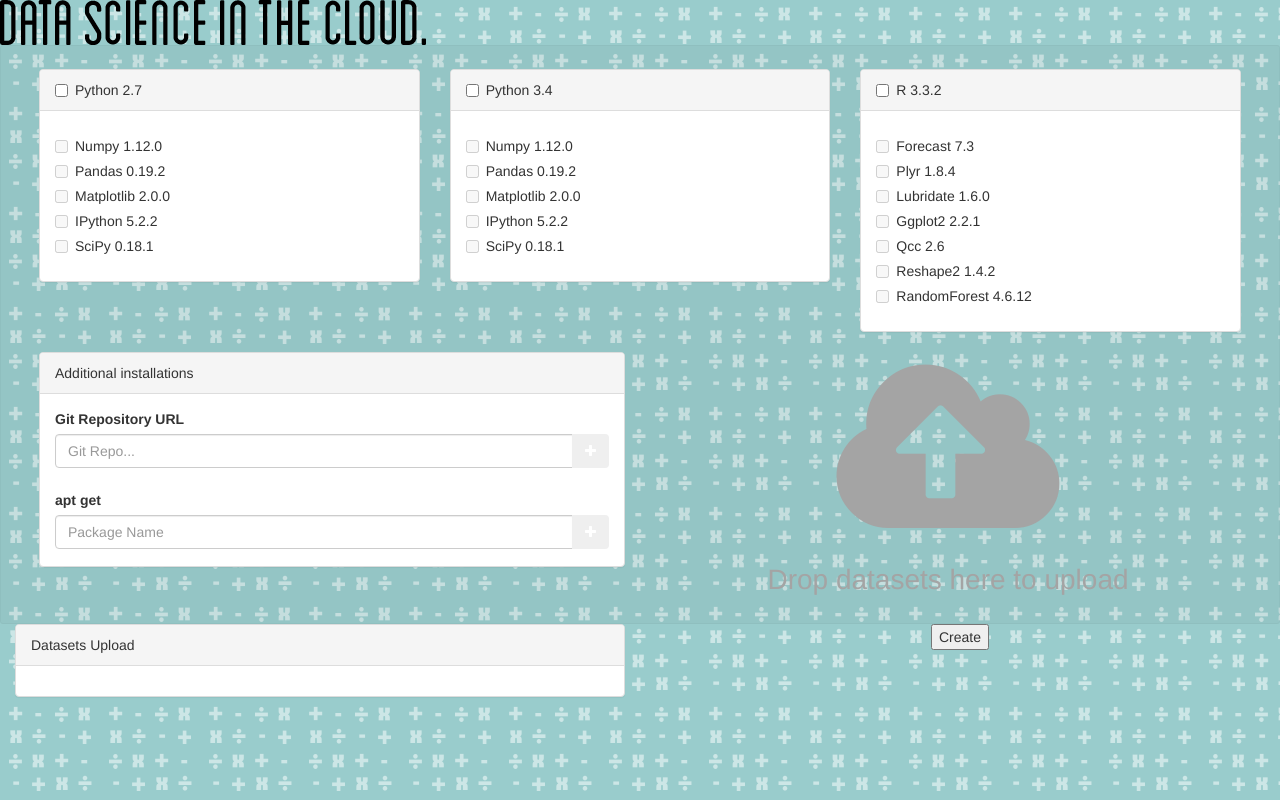
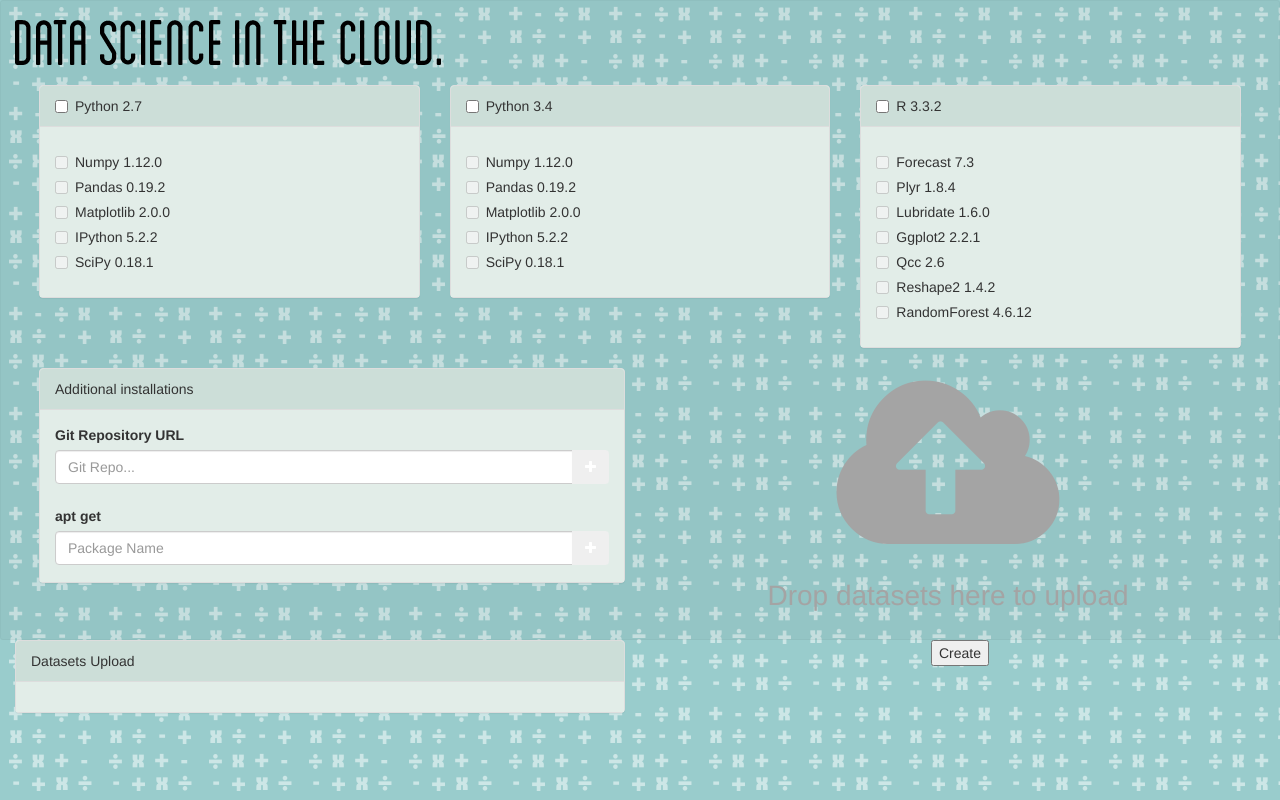
Before and after one commit to projectmozaic/Mozaic, a Django app: page / in a window 1280 px wide. Run offline with Django 3.2, Linux system fonts and the light colour scheme; parts of the project's set-up code (start-up, migrations or seed data) failed here and were passed over; some libraries are stand-ins or nearby versions.

Commit message:
align title, change panel colors

```diff
--- a/webApp/adminPortal/static/css/main.css
+++ b/webApp/adminPortal/static/css/main.css
@@ -2,14 +2,6 @@ body{
   margin: 0;
   background: url('../img/bgtile.png') repeat;
 }
-
-.panel > .panel-heading {
-  background-image: none;
-  background-color: red;
-  color: white;
-  overflow: auto;
-}
-
 .input-group{
     margin-bottom: 2px;
 }
@@ -93,3 +85,11 @@ i {
   color: #fff;
   cursor: pointer;
 }
+.panel-default > .panel-body{
+  background-color: #E2EDE8 !important;
+  overflow: auto;
+}
+.panel-default > .panel-heading {
+  background-color: #CCDED8 !important;
+  overflow: auto;
+}
--- a/webApp/templates/index.html
+++ b/webApp/templates/index.html
@@ -23,7 +23,11 @@
 <div class="row">
 
 </div>
+<div class="col-md-12">
+<br>
 <img src={% static 'img/webtitle.png' %}/>
+<br><br>
+</div>
 <form action="generate" class="dropzone" id="fileZone" method="post">{% csrf_token %}
 <div class="col-md-4">
     <div class="panel panel-default">
```
